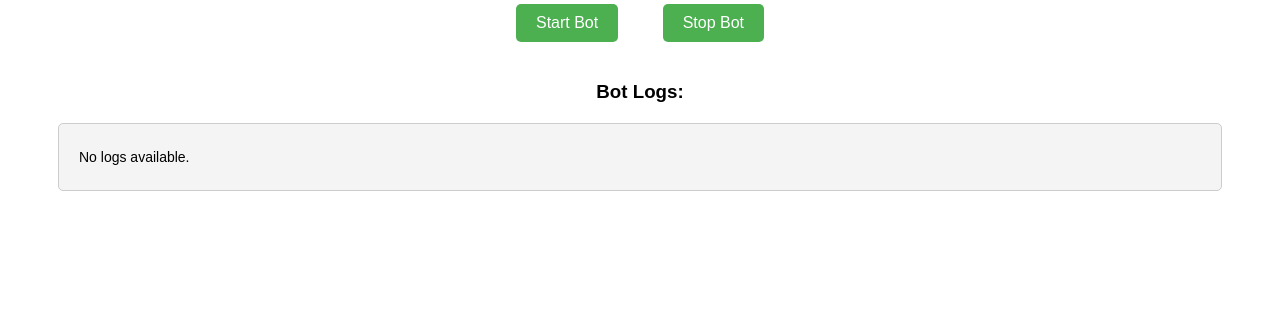
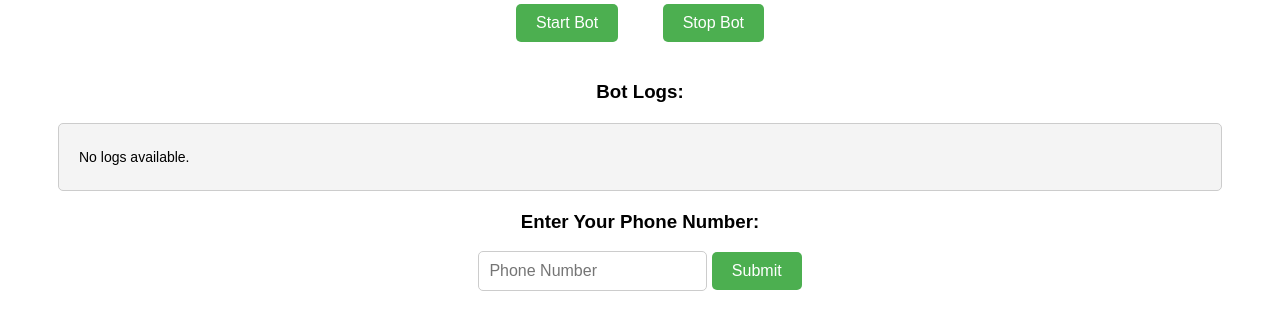
Before and after one commit to Crizen-opp/bot, a Flask app: page / in a window 1280 px wide. Shown: the part 195-525 px from the top of the page. Run offline with Flask 3, Linux system fonts and the light colour scheme; parts of the project's set-up code (start-up, migrations or seed data) failed here and were passed over.

Commit message:
Update index.html

```diff
--- a/templates/index.html
+++ b/templates/index.html
@@ -45,6 +45,27 @@
             margin: 5px 0;
             font-size: 14px;
         }
+        .input-section {
+            margin: 20px;
+        }
+        .input-section input {
+            padding: 10px;
+            font-size: 16px;
+            border-radius: 5px;
+            border: 1px solid #ccc;
+        }
+        .input-section button {
+            padding: 10px 20px;
+            font-size: 16px;
+            color: white;
+            background-color: #4CAF50;
+            border: none;
+            border-radius: 5px;
+            cursor: pointer;
+        }
+        .input-section button:hover {
+            background-color: #45a049;
+        }
     </style>
 </head>
 <body>
@@ -68,7 +89,7 @@
         <a href="{{ url_for('stop') }}" class="btn">Stop Bot</a>
     </div>
 
-    <!-- Logs Section (if any log message is available) -->
+    <!-- Logs Section -->
     <div>
         <h3>Bot Logs:</h3>
         <div id="logs">
@@ -80,5 +101,24 @@
         </div>
     </div>
 
+    <!-- Input Section for Phone Number and OTP -->
+    {% if not is_running %}
+    <div class="input-section">
+        <h3>Enter Your Phone Number:</h3>
+        <form action="{{ url_for('authenticate') }}" method="POST">
+            <input type="text" name="phone_number" placeholder="Phone Number" required>
+            <button type="submit">Submit</button>
+        </form>
+    </div>
+    {% else %}
+    <div class="input-section">
+        <h3>Enter OTP to Authenticate:</h3>
+        <form action="{{ url_for('authenticate_otp') }}" method="POST">
+            <input type="text" name="otp" placeholder="Enter OTP" required>
+            <button type="submit">Submit OTP</button>
+        </form>
+    </div>
+    {% endif %}
+
 </body>
 </html>
```
